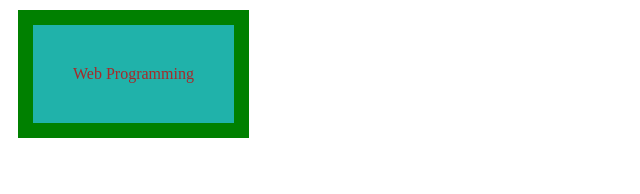
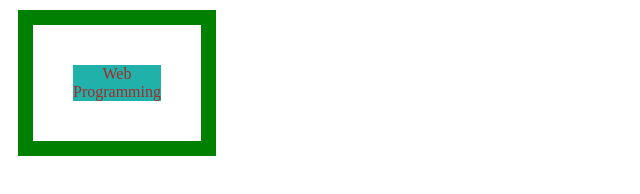
Before and after one commit to duyquang26103/BW2212R1, a plain HTML site: page src/Basic_CSS/BT2_Box_Model_1/BoxModel.html in a window 1280 px wide. Shown: the whole page, without its empty margins (0-640 px from the left). Drawn offline with Linux system fonts and the light colour scheme.

Commit message:
Update BT box model 1

```diff
--- a/src/Basic_CSS/BT2_Box_Model_1/BoxModel.html
+++ b/src/Basic_CSS/BT2_Box_Model_1/BoxModel.html
@@ -6,19 +6,27 @@
     <meta name="viewport" content="width=device-width, initial-scale=1.0">
     <title>Box Model 1</title>
     <style>
-        div {
+        .outside {
             margin: 10px;
             border: 15px solid green;
             padding: 40px;
             color: brown;
             width: fit-content;
+        }
+
+        .inside {
             background-color: lightseagreen;
+            text-align: center;
+            color: brown;
         }
     </style>
 </head>
 
 <body>
-    <div>Web Programming</div>
+    <div class="outside">
+        <div class="inside">Web <br>
+            Programming</div>
+    </div>
 </body>
 
 </html>
```
